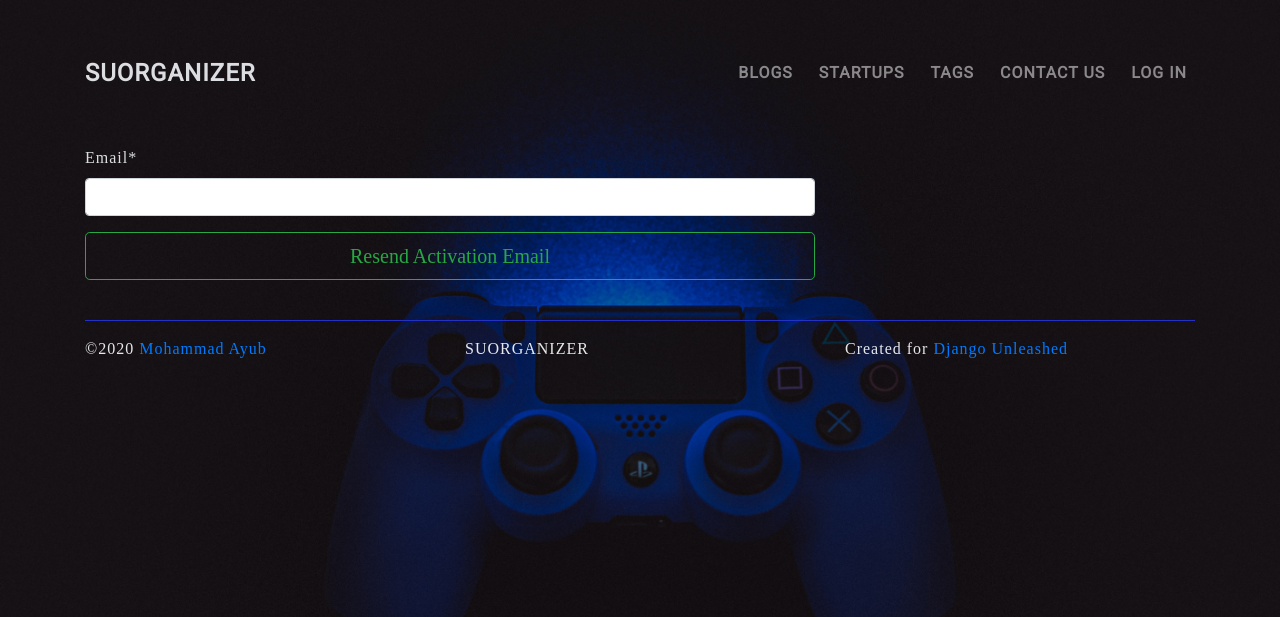
After one commit to mohammadasim/suorganiser, a Django app: page /users/activate/resend/ in a window 1280 px wide. The commit adds this page. Shown: the top 617 px of the page. Run offline with Django 3.2, Linux system fonts and the light colour scheme; some libraries are stand-ins or nearby versions.

Commit message:
added resend activation email functionality

```diff
--- a/suorganizer/suorganizer/settings/dev.py
+++ b/suorganizer/suorganizer/settings/dev.py
@@ -13,7 +13,7 @@ DATABASES = {
         'PASSWORD': get_env_variable('PGSQL_DB_PASW'),
         'HOST': get_env_variable('PGSQL_DB_HOST'),
         'PORT': get_env_variable('PGSQL_DB_PORT'),
-        'OPTIONS': {'sslmode': 'verify-ca'},
+        #'OPTIONS': {'sslmode': 'verify-full'},
     }
 }
 # Dev email settings, enables email output to the console
--- a/suorganizer/users/templates/users/login.html
+++ b/suorganizer/users/templates/users/login.html
@@ -11,6 +11,7 @@
         {% include 'users/login_form.html' %}
         <hr>
         <a href="{% url 'dj-auth:pw_reset_start' %}">Forgotten your Password?</a>
+        <a href="{% url 'dj-auth:resend_activation' %}">Lost Activation Email?</a>
     </div>
     <div class="col-md-7">
         <img class="rounded img-thumbnail img-fluid"
--- /dev/null
+++ b/suorganizer/users/templates/users/resend_activation.html
@@ -0,0 +1,18 @@
+{% extends 'users/base_user.html' %}
+{% load static %}
+{% block title %}
+{{ block.super }} - Resend Activation E-Mail
+{% endblock title %}
+{% block content %}
+<div class="row">
+    <div class="col-md-8">
+        <form action="{% url 'dj-auth:resend_activation' %}" method="post">
+            {% csrf_token %}
+            {% load crispy_forms_tags %}
+            {{ form|crispy }}
+            <button class="btn btn-outline-success btn-lg btn-block" type="submit">Resend Activation Email</button>
+        </form>
+
+    </div>
+</div>
+{% endblock content %}
--- a/suorganizer/users/views.py
+++ b/suorganizer/users/views.py
@@ -90,8 +90,12 @@ class CreateAccount(MailContextViewMixin, View):
                 errs = (
                     bound_form.non_field_errors()
                 )
+                # Adding errors to the messages
                 for err in errs:
                     error(request, err)
+                return redirect(
+                    'dj-auth:resend_activation'
+                )
         return TemplateResponse(request,
                                 self.template_name,
                                 {'form': bound_form})
@@ -173,13 +177,21 @@ class ResendActivationEmail(MailContextViewMixin, View):
                 errs = (
                     bound_form.non_field_errors()
                 )
+                # Errors are displayed in messages
+                # and then removed from the form
                 for err in errs:
-                    if err:
-                        bound_form.errors.pop(
-                            '__all__'
-                        )
-            success(
+                    error(request, err)
+                if errs:
+                    bound_form.errors.pop(
+                        '__all__'
+                    )
+                return TemplateResponse(
+                    request,
+                    self.template_name,
+                    {'form': bound_form}
+                )
+        success(
                 request,
                 'Activation email sent'
             )
-            return redirect(self.success_url)
+        return redirect(self.success_url)
```
